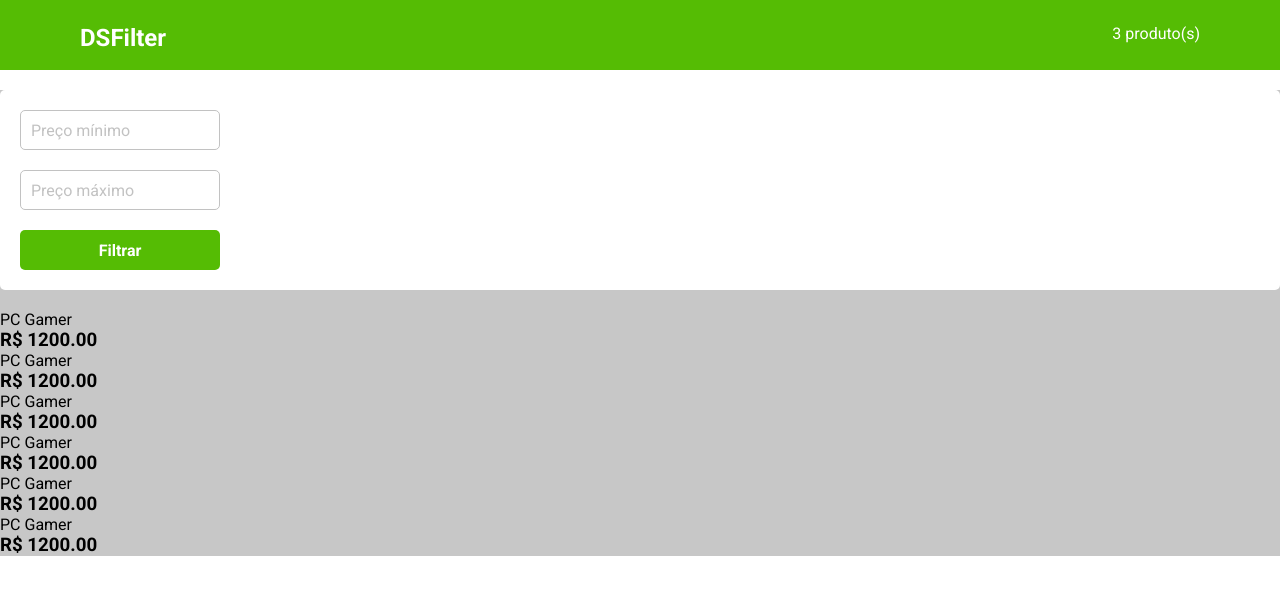
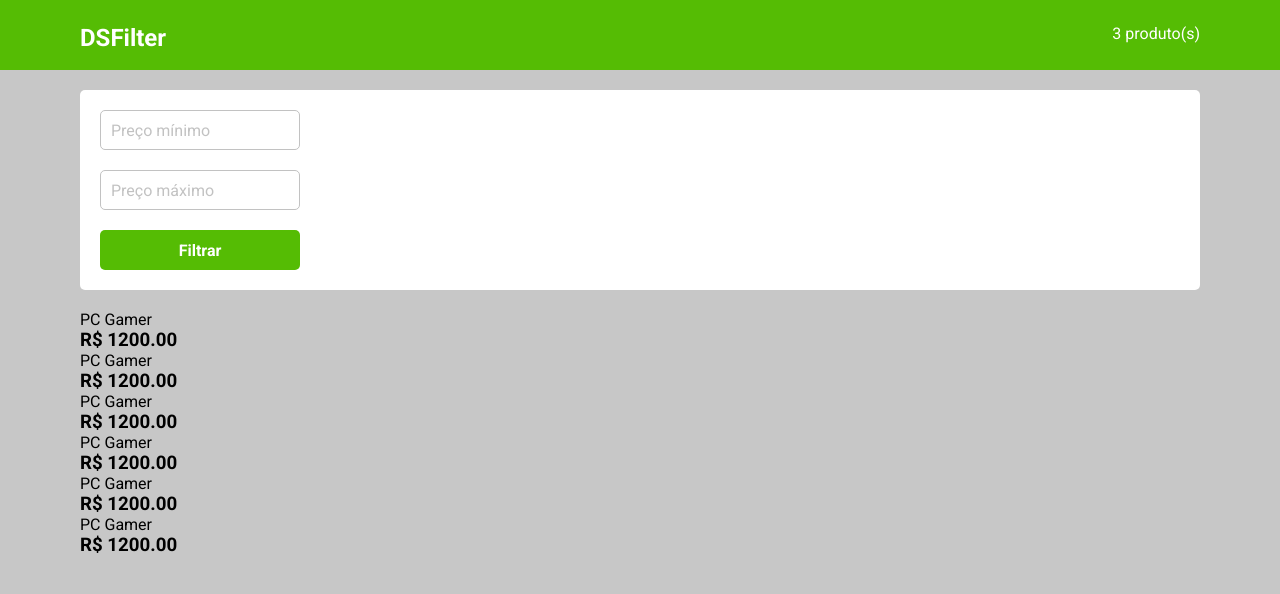
Before and after one commit to EduardoGollner0609/Training, a React (Vite) app in the folder FrontEnd/DSFilter/: page / in a window 1280 px wide. Shown: the top 594 px of the page. Built offline with nearby package versions, Linux system fonts and the light colour scheme.

Commit message:
Adicionando estilos/css ao ListingBody.

```diff
--- a/FrontEnd/DSFilter/src/App.css
+++ b/FrontEnd/DSFilter/src/App.css
@@ -7,7 +7,6 @@
   font-family: "Roboto", sans-serif;
 }
 
-
-main {
+body {
   background-color: #c7c7c7;
 }
--- a/FrontEnd/DSFilter/src/components/ListingBody/index.tsx
+++ b/FrontEnd/DSFilter/src/components/ListingBody/index.tsx
@@ -1,10 +1,11 @@
+import './styles.css';
 import Filter from "../Filter";
 import Listing from "../Listing";
 
 export default function ListingBody() {
     return (
         <main>
-            <section>
+            <section id="section-dsfilter">
                 <Filter />
                 <Listing />
             </section>
--- /dev/null
+++ b/FrontEnd/DSFilter/src/components/ListingBody/styles.css
@@ -0,0 +1,9 @@
+main {
+  padding: 0 20px;
+}
+
+#section-dsfilter {
+  max-width: 1120px;
+  margin: 0 auto;
+  width: 100%;
+}
```
